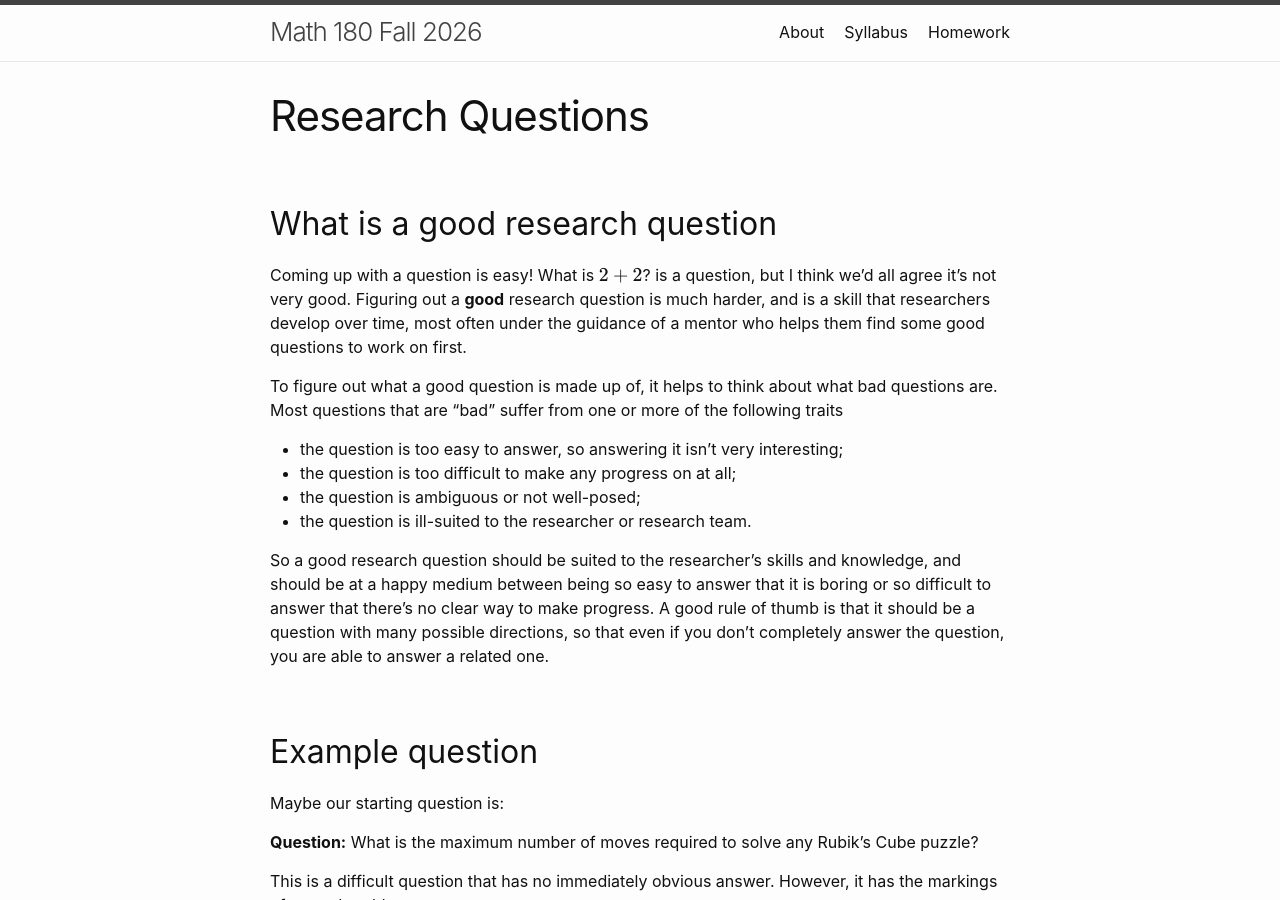
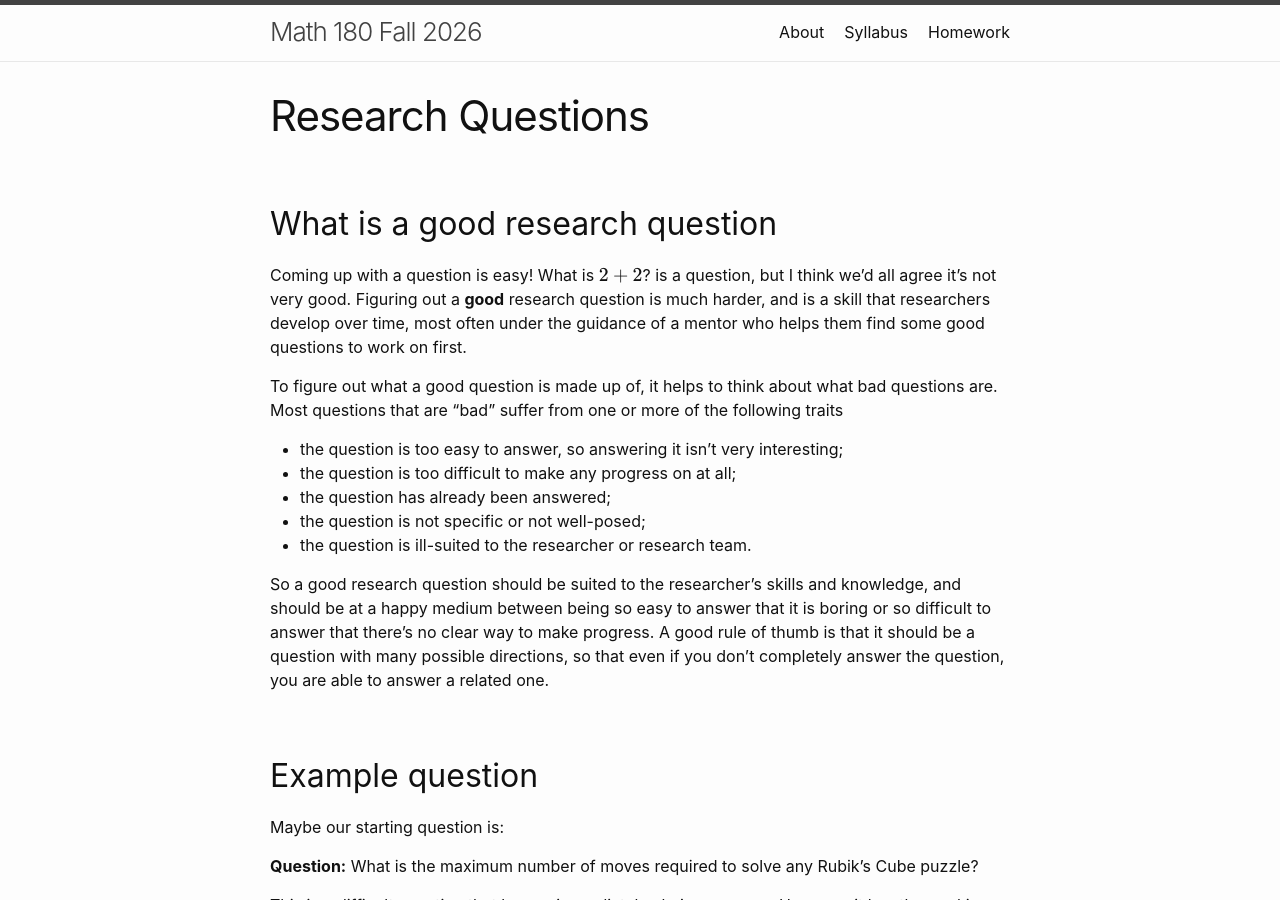
Before and after one commit to wcasper/math180fall2026, a Jekyll site: the page built from _research/questions.md, in a window 1280 px wide and 900 px high. Built offline with Jekyll 4.4.1, drawn with Linux system fonts in a browser that asks for light colours; formulas are drawn with MathJax 3.

Commit message:
modified intro

```diff
--- a/_research/questions.md
+++ b/_research/questions.md
@@ -12,7 +12,8 @@ Figuring out a **good** research question is much harder, and is a skill that re
 To figure out what a good question is made up of, it helps to think about what bad questions are.  Most questions that are "bad" suffer from one or more of the following traits
 * the question is too easy to answer, so answering it isn't very interesting;
 * the question is too difficult to make any progress on at all;
-* the question is ambiguous or not well-posed;
+* the question has already been answered;
+* the question is not specific or not well-posed;
 * the question is ill-suited to the researcher or research team.
 
 So a good research question should be suited to the researcher's skills and knowledge, and should be at a happy medium between being so easy to answer that it is boring or so difficult to answer that there's no clear way to make progress.
```
